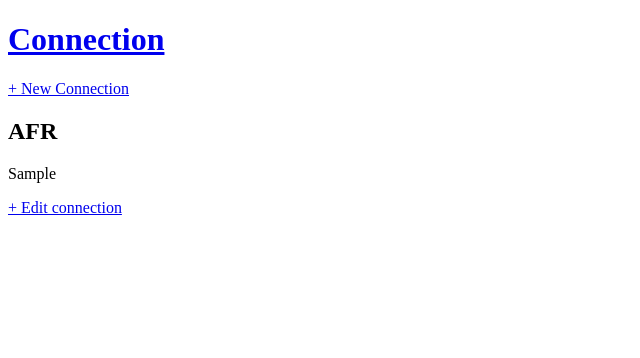
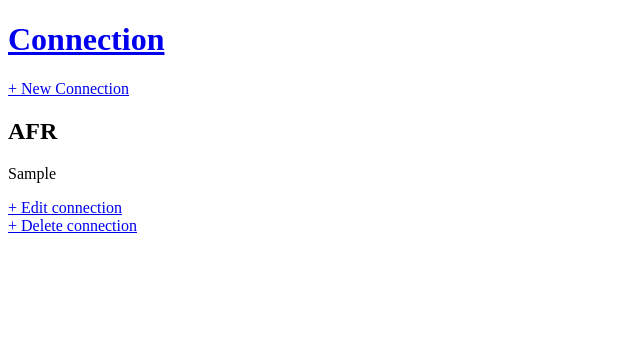
Before and after one commit to bebekim/emotionaleaters_scheduler, a Django app: page /connection/1/ in a window 1280 px wide. Shown: the top 358 px of the page, without its empty margins (0-640 px from the left). Run offline with Django 3.2, Linux system fonts and the light colour scheme; tables that the repository leaves empty hold one stand-in row (values such as "Sample post").

Commit message:
Added DeleteView of connection

```diff
--- a/connections/urls.py
+++ b/connections/urls.py
@@ -4,10 +4,12 @@ from .views import (
     ConnectionListView,
     ConnectionDetailView,
     ConnectionCreateView,
-    ConnectionUpdateView
+    ConnectionUpdateView,
+    ConnectionDeleteView
 )
 
 urlpatterns = [
+    path('connection/<int:pk>/delete', ConnectionDeleteView.as_view(), name='connection_delete'),
     path('connection/<int:pk>/edit', ConnectionUpdateView.as_view(), name='connection_edit'),
     path('connection/new/', ConnectionCreateView.as_view(), name='connection_new'),
     path('connection/<int:pk>/', ConnectionDetailView.as_view(), name='connection_detail'),
--- a/connections/views.py
+++ b/connections/views.py
@@ -1,5 +1,6 @@
 from django.shortcuts import render
-from django.views.generic import ListView, DetailView, CreateView, UpdateView
+from django.views.generic import ListView, DetailView, CreateView, UpdateView, DeleteView
+from django.urls import reverse_lazy
 
 from .models import Connection
 # Create your views here.
@@ -22,3 +23,8 @@ class ConnectionUpdateView(UpdateView):
     model = Connection
     template_name = 'connection_edit.html'
     fields = ['core_emotion', 'reason']
+
+class ConnectionDeleteView(DeleteView):
+    model = Connection
+    template_name = 'connection_delete.html'
+    success_url = reverse_lazy('connection')
--- a/templates/connection_detail.html
+++ b/templates/connection_detail.html
@@ -7,5 +7,10 @@
     <p>{{ connection.reason }}</p>
 </div>
 
-<a href="{% url 'connection_edit' connection.pk %}">+ Edit connection</a>
+<div>
+    <a href="{% url 'connection_edit' connection.pk %}">+ Edit connection</a>
+</div>
+<div>
+    <a href="{% url 'connection_delete' connection.pk %}">+ Delete connection</a>
+</div>
 {% endblock content %}
```
Also changed, not shown: templates/connection_delete.html (added, +10 -0 lines).
